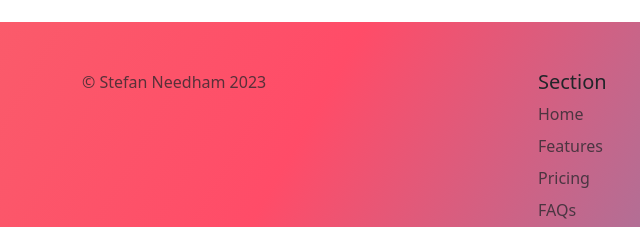
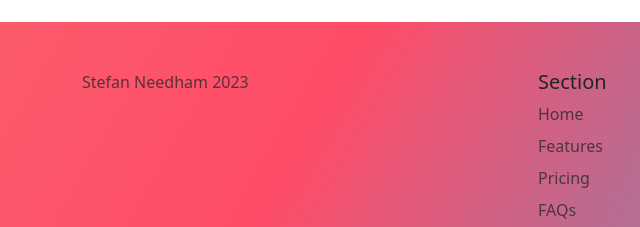
Before and after one commit to StefanNeedham/TinDogProject, a plain HTML site: page index.html in a window 1280 px wide. Shown: the part 2103-2330 px from the top of the page, 0-640 px from the left. Drawn offline with nearby package versions, Linux system fonts and the light colour scheme.

Commit message:
minor modification to footer

```diff
--- a/index.html
+++ b/index.html
@@ -173,7 +173,7 @@
     <div class="container">
       <footer class="row row-cols-1 row-cols-sm-2 row-cols-md-5 py-5">
         <div class="col mb-3">
-          <p class="text-body-secondary">© Stefan Needham 2023</p>
+          <p class="text-body-secondary">Stefan Needham 2023</p>
         </div>
 
         <div class="col mb-3">
```
